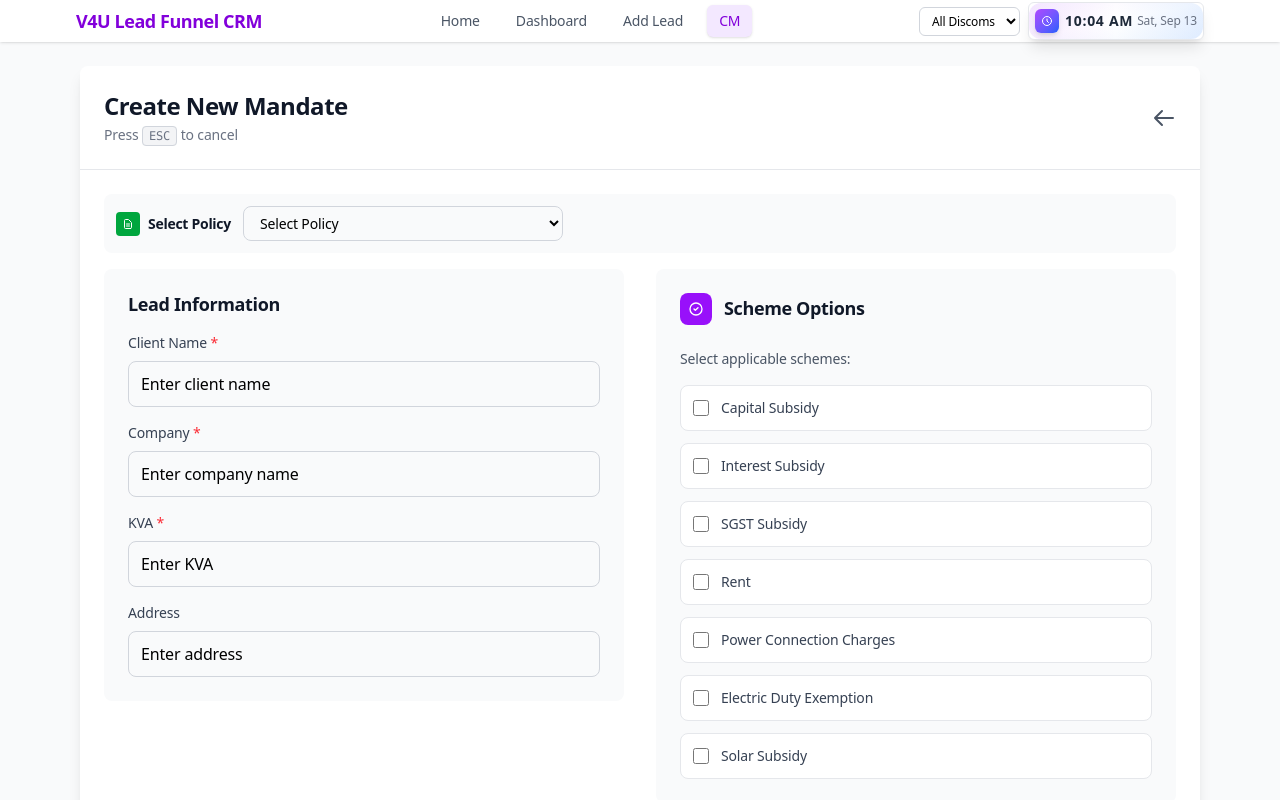
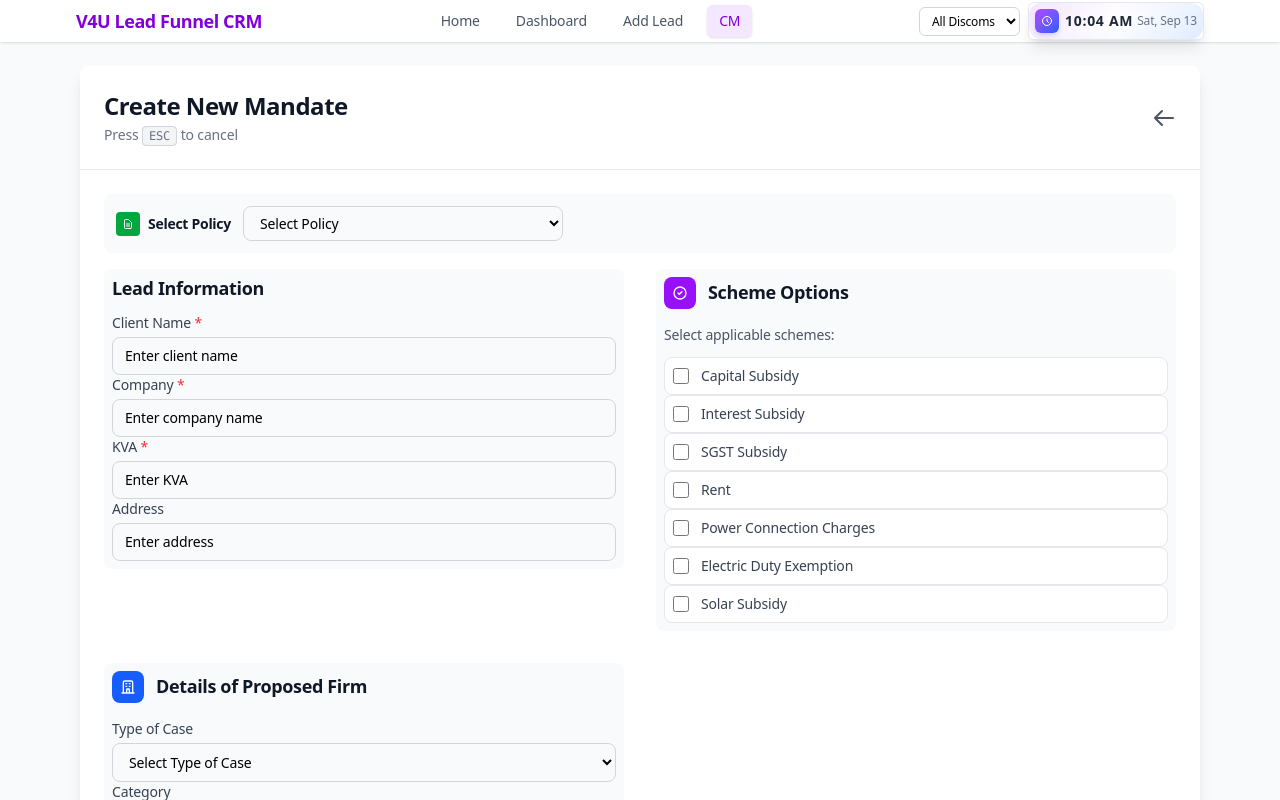
Before and after one commit to Harmitpatel428/Sales-Funnel-CM, a Next.js app: page /cm in a window 1280 px wide. Both pictures are taken after typing "Sample" into the empty fields and a click on the button "Create New Mandate". Built offline with nearby package versions, Linux system fonts and the light colour scheme.

Commit message:
Auto-commit: 2025-09-14T06:43:00.647Z

```diff
--- a/app/cm/page.tsx
+++ b/app/cm/page.tsx
@@ -431,12 +431,12 @@ export default function CMPage() {
                 {/* Desktop: Two columns, Mobile: Single column */}
                 <div className="grid grid-cols-1 lg:grid-cols-2 gap-6 lg:gap-8">
                   {/* Left Column - Lead Information */}
-                  <div className="space-y-4 sm:space-y-6">
-                    <div className="bg-gray-50 rounded-lg p-4 sm:p-6">
-                      <h2 className="text-lg font-semibold text-gray-900 mb-4">Lead Information</h2>
-                      <div className="space-y-4">
+                  <div className="space-y-0">
+                    <div className="bg-gray-50 rounded-lg p-2">
+                      <h2 className="text-lg font-semibold text-gray-900 mb-3">Lead Information</h2>
+                      <div className="space-y-0">
 
-                        <div className="space-y-2">
+                        <div className="space-y-1">
                           <label htmlFor="clientName" className="block text-sm font-medium text-gray-700">
                             Client Name <span className="text-red-500">*</span>
                           </label>
@@ -447,12 +447,12 @@ export default function CMPage() {
                             value={formData.clientName}
                             onChange={handleChange}
                             required
-                            className="w-full px-3 py-2.5 border border-gray-300 rounded-lg focus:ring-2 focus:ring-purple-500 focus:border-purple-500 text-black text-sm sm:text-base"
+                            className="w-full px-3 py-2 border border-gray-300 rounded-lg focus:ring-2 focus:ring-purple-500 focus:border-purple-500 text-black text-sm"
                             placeholder="Enter client name"
                           />
                         </div>
 
-                        <div className="space-y-2">
+                        <div className="space-y-1">
                           <label htmlFor="company" className="block text-sm font-medium text-gray-700">
                             Company <span className="text-red-500">*</span>
                           </label>
@@ -463,13 +463,12 @@ export default function CMPage() {
                             value={formData.company}
                             onChange={handleChange}
                             required
-                            className="w-full px-3 py-2.5 border border-gray-300 rounded-lg focus:ring-2 focus:ring-purple-500 focus:border-purple-500 text-black text-sm sm:text-base"
+                            className="w-full px-3 py-2 border border-gray-300 rounded-lg focus:ring-2 focus:ring-purple-500 focus:border-purple-500 text-black text-sm"
                             placeholder="Enter company name"
                           />
                         </div>
 
-
-                        <div className="space-y-2">
+                        <div className="space-y-1">
                           <label htmlFor="kva" className="block text-sm font-medium text-gray-700">
                             KVA <span className="text-red-500">*</span>
                           </label>
@@ -482,12 +481,12 @@ export default function CMPage() {
                             value={formData.kva}
                             onChange={handleChange}
                             required
-                            className="w-full px-3 py-2.5 border border-gray-300 rounded-lg focus:ring-2 focus:ring-purple-500 focus:border-purple-500 text-black text-sm sm:text-base"
+                            className="w-full px-3 py-2 border border-gray-300 rounded-lg focus:ring-2 focus:ring-purple-500 focus:border-purple-500 text-black text-sm"
                             placeholder="Enter KVA"
                           />
                         </div>
 
-                        <div className="space-y-2">
+                        <div className="space-y-1">
                           <label htmlFor="address" className="block text-sm font-medium text-gray-700">
                             Address
                           </label>
@@ -497,20 +496,19 @@ export default function CMPage() {
                             name="address"
                             value={formData.address}
                             onChange={handleChange}
-                            className="w-full px-3 py-2.5 border border-gray-300 rounded-lg focus:ring-2 focus:ring-purple-500 focus:border-purple-500 text-black text-sm sm:text-base"
+                            className="w-full px-3 py-2 border border-gray-300 rounded-lg focus:ring-2 focus:ring-purple-500 focus:border-purple-500 text-black text-sm"
                             placeholder="Enter address"
                           />
                         </div>
-
 
                       </div>
                     </div>
                   </div>
 
                   {/* Right Column - Scheme Options */}
-                  <div className="space-y-4 sm:space-y-6">
-                    <div className="bg-gray-50 rounded-lg p-4 sm:p-6">
-                      <div className="flex items-center mb-6">
+                  <div className="space-y-0">
+                    <div className="bg-gray-50 rounded-lg p-2">
+                      <div className="flex items-center mb-4">
                         <div className="w-8 h-8 bg-purple-600 rounded-lg flex items-center justify-center mr-3">
                           <svg className="w-4 h-4 text-white" fill="none" stroke="currentColor" viewBox="0 0 24 24">
                             <path strokeLinecap="round" strokeLinejoin="round" strokeWidth={2} d="M9 12l2 2 4-4m6 2a9 9 0 11-18 0 9 9 0 0118 0z" />
@@ -519,9 +517,9 @@ export default function CMPage() {
                         <h2 className="text-lg font-semibold text-gray-900">Scheme Options</h2>
                       </div>
 
-                      <div className="space-y-3">
-                        <p className="text-sm text-gray-600 mb-4">Select applicable schemes:</p>
-                        <div className="space-y-3">
+                      <div className="space-y-0">
+                        <p className="text-sm text-gray-600 mb-3">Select applicable schemes:</p>
+                        <div className="space-y-0">
                           {[
                             'Capital Subsidy',
                             'Interest Subsidy',
@@ -533,7 +531,7 @@ export default function CMPage() {
                           ].map((scheme) => (
                             <label
                               key={scheme}
-                              className={`flex items-center p-3 rounded-lg border cursor-pointer transition-colors duration-200 ${
+                              className={`flex items-center p-2 rounded-lg border cursor-pointer transition-colors duration-200 ${
                                 formData.schemes.includes(scheme)
                                   ? 'border-purple-500 bg-purple-50'
                                   : 'border-gray-200 bg-white hover:border-purple-300'
@@ -576,9 +574,9 @@ export default function CMPage() {
 
                       <div className="space-y-4">
                         <p className="text-sm text-gray-600 mb-4">Enter fees and percentages for each selected scheme:</p>
-                        <div className="space-y-3">
+                        <div className="space-y-0">
                           {formData.schemes.map((scheme) => (
-                            <div key={scheme} className="bg-gray-50 rounded-lg p-4">
+                            <div key={scheme} className="bg-gray-50 rounded-lg p-2">
                               {/* Inline Layout: Label + Selector + Input in one line */}
                               <div className="flex items-center justify-between">
                                 {/* Scheme Label */}
@@ -616,8 +614,8 @@ export default function CMPage() {
                                     </button>
                                   </div>
 
-                                  {/* Compact Input Field */}
-                                  <div className="relative w-24">
+                                  {/* Input Field */}
+                                  <div className="relative w-32">
                                     <input
                                       type="number"
                                       step="0.01"
@@ -631,10 +629,10 @@ export default function CMPage() {
                                           handlePercentageChange(scheme, value === '' ? 0 : parseFloat(value) || 0);
                                         }
                                       }}
-                                      className="w-full px-2 py-1.5 pr-5 text-sm border border-gray-300 rounded-md focus:ring-2 focus:ring-purple-500 focus:border-purple-500"
+                                      className="w-full px-3 py-1.5 pr-6 text-sm border border-gray-300 rounded-md focus:ring-2 focus:ring-purple-500 focus:border-purple-500"
                                       placeholder="Enter amount"
                                     />
-                                    <span className="absolute right-1 top-1/2 transform -translate-y-1/2 text-xs text-gray-400">
+                                    <span className="absolute right-2 top-1/2 transform -translate-y-1/2 text-xs text-gray-400">
                                       {formData.feeTypes[scheme] === 'fee' ? '₹' : '%'}
                                     </span>
                                   </div>
@@ -648,9 +646,9 @@ export default function CMPage() {
                   )}
 
                   {/* Details of Proposed Firm Section */}
-                  <div className="space-y-4 sm:space-y-6">
-                    <div className="bg-gray-50 rounded-lg p-4 sm:p-6">
-                      <div className="flex items-center mb-6">
+                  <div className="space-y-0">
+                    <div className="bg-gray-50 rounded-lg p-2">
+                      <div className="flex items-center mb-4">
                         <div className="w-8 h-8 bg-blue-600 rounded-lg flex items-center justify-center mr-3">
                           <svg className="w-4 h-4 text-white" fill="none" stroke="currentColor" viewBox="0 0 24 24">
                             <path strokeLinecap="round" strokeLinejoin="round" strokeWidth={2} d="M19 21V5a2 2 0 00-2-2H7a2 2 0 00-2 2v16m14 0h2m-2 0h-5m-9 0H3m2 0h5M9 7h1m-1 4h1m4-4h1m-1 4h1m-5 10v-5a1 1 0 011-1h2a1 1 0 011 1v5m-4 0h4" />
@@ -659,9 +657,9 @@ export default function CMPage() {
                         <h2 className="text-lg font-semibold text-gray-900">Details of Proposed Firm</h2>
                       </div>
 
-                      <div className="space-y-4">
+                      <div className="space-y-0">
                         {/* Type of Case */}
-                        <div className="space-y-2">
+                        <div className="space-y-1">
                           <label htmlFor="typeOfCase" className="block text-sm font-medium text-gray-700">
                             Type of Case
                           </label>
@@ -670,7 +668,7 @@ export default function CMPage() {
                             name="typeOfCase"
                             value={formData.typeOfCase}
                             onChange={handleChange}
-                            className="w-full px-3 py-2.5 border border-gray-300 rounded-lg focus:ring-2 focus:ring-purple-500 focus:border-purple-500 text-black text-sm sm:text-base"
+                            className="w-full px-3 py-2 border border-gray-300 rounded-lg focus:ring-2 focus:ring-purple-500 focus:border-purple-500 text-black text-sm"
                           >
                             <option value="">Select Type of Case</option>
                             <option value="New Unit">New Unit</option>
@@ -679,7 +677,7 @@ export default function CMPage() {
                         </div>
 
                         {/* Category Dropdown */}
-                        <div className="space-y-2">
+                        <div className="space-y-1">
                           <label htmlFor="category" className="block text-sm font-medium text-gray-700">
                             Category
                           </label>
@@ -688,7 +686,7 @@ export default function CMPage() {
                             name="category"
                             value={formData.category}
                             onChange={handleChange}
-                            className="w-full px-3 py-2.5 border border-gray-300 rounded-lg focus:ring-2 focus:ring-purple-500 focus:border-purple-500 text-black text-sm sm:text-base"
+                            className="w-full px-3 py-2 border border-gray-300 rounded-lg focus:ring-2 focus:ring-purple-500 focus:border-purple-500 text-black text-sm"
                           >
                             <option value="">Select Category</option>
                             <option value="1">1</option>
@@ -698,7 +696,7 @@ export default function CMPage() {
                         </div>
 
                         {/* Project Cost */}
-                        <div className="space-y-2">
+                        <div className="space-y-1">
                           <label htmlFor="projectCost" className="block text-sm font-medium text-gray-700">
                             Project Cost
                           </label>
@@ -711,7 +709,7 @@ export default function CMPage() {
                               name="projectCost"
                               value={formData.projectCost}
                               onChange={handleChange}
-                              className="w-full px-3 py-2.5 pr-16 border border-gray-300 rounded-lg focus:ring-2 focus:ring-purple-500 focus:border-purple-500 text-black text-sm sm:text-base"
+                              className="w-full px-3 py-2 pr-16 border border-gray-300 rounded-lg focus:ring-2 focus:ring-purple-500 focus:border-purple-500 text-black text-sm"
                               placeholder="Enter project cost"
                             />
                             <div className="absolute inset-y-0 right-0 flex items-center pr-3">
@@ -721,7 +719,7 @@ export default function CMPage() {
                         </div>
 
                         {/* Industries Type Dropdown */}
-                        <div className="space-y-2">
+                        <div className="space-y-1">
                           <label htmlFor="industriesType" className="block text-sm font-medium text-gray-700">
                             Industries Type
                           </label>
@@ -730,7 +728,7 @@ export default function CMPage() {
                             name="industriesType"
                             value={formData.industriesType}
                             onChange={handleChange}
-                            className="w-full px-3 py-2.5 border border-gray-300 rounded-lg focus:ring-2 focus:ring-purple-500 focus:border-purple-500 text-black text-sm sm:text-base"
+                            className="w-full px-3 py-2 border border-gray-300 rounded-lg focus:ring-2 focus:ring-purple-500 focus:border-purple-500 text-black text-sm"
                           >
                             <option value="">Select Industry Type</option>
                             <option value="Manufacturing">Manufacturing</option>
@@ -739,7 +737,7 @@ export default function CMPage() {
                         </div>
 
                         {/* Term Loan Amount */}
-                        <div className="space-y-2">
+                        <div className="space-y-1">
                           <label htmlFor="termLoanAmount" className="block text-sm font-medium text-gray-700">
                             Term Loan Amount
                           </label>
@@ -751,13 +749,13 @@ export default function CMPage() {
                             name="termLoanAmount"
                             value={formData.termLoanAmount}
                             onChange={handleChange}
-                            className="w-full px-3 py-2.5 border border-gray-300 rounded-lg focus:ring-2 focus:ring-purple-500 focus:border-purple-500 text-black text-sm sm:text-base"
+                            className="w-full px-3 py-2 border border-gray-300 rounded-lg focus:ring-2 focus:ring-purple-500 focus:border-purple-500 text-black text-sm"
                             placeholder="Enter term loan amount"
                           />
                         </div>
 
                         {/* Power Connection */}
-                        <div className="space-y-2">
+                        <div className="space-y-1">
                           <label htmlFor="powerConnection" className="block text-sm font-medium text-gray-700">
                             Power Connection
                           </label>
@@ -769,7 +767,7 @@ export default function CMPage() {
                             name="powerConnection"
                             value={formData.powerConnection}
                             onChange={handleChange}
-                            className="w-full px-3 py-2.5 border border-gray-300 rounded-lg focus:ring-2 focus:ring-purple-500 focus:border-purple-500 text-black text-sm sm:text-base"
+                            className="w-full px-3 py-2 border border-gray-300 rounded-lg focus:ring-2 focus:ring-purple-500 focus:border-purple-500 text-black text-sm"
                             placeholder="Enter power connection details"
                           />
                         </div>
```
